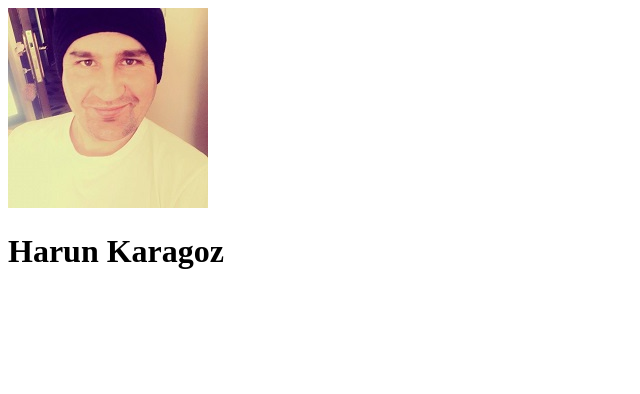
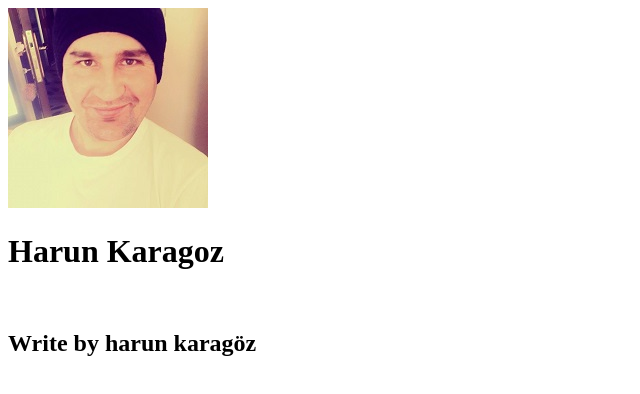
Before and after one commit to harunkaragoztk/harunkaragoztk.github.io, a plain HTML site: page index.html in a window 1280 px wide. Shown: the whole page, without its empty margins (0-640 px from the left). Drawn offline with Linux system fonts and the light colour scheme.

Commit message:
write by eklentisi

```diff
--- a/index.html
+++ b/index.html
@@ -6,6 +6,8 @@
 <body>
 		<img src="img/harunkaragoz.jpg">
 	<h1>Harun Karagoz</h1>
+	<br>
+	<h2>Write by harun karagöz</h2>
 
 </body>
 </html>
```
